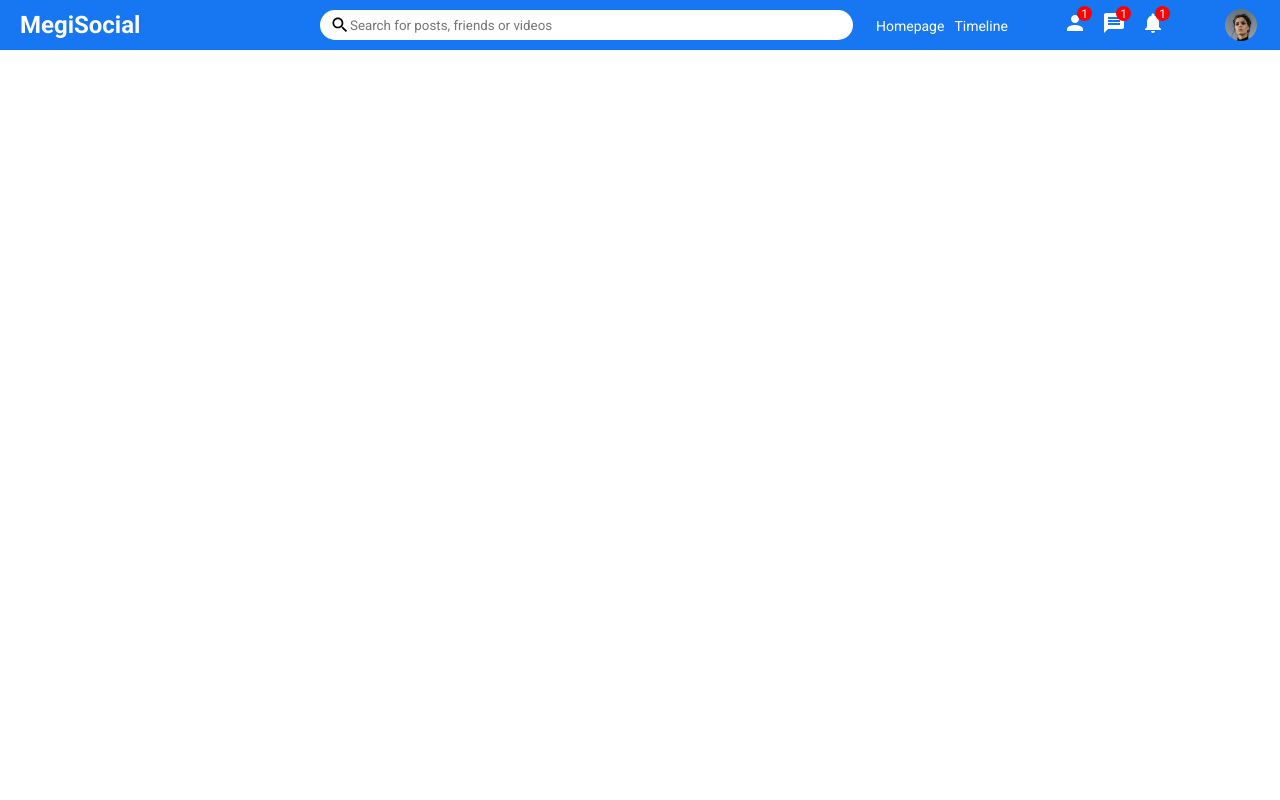
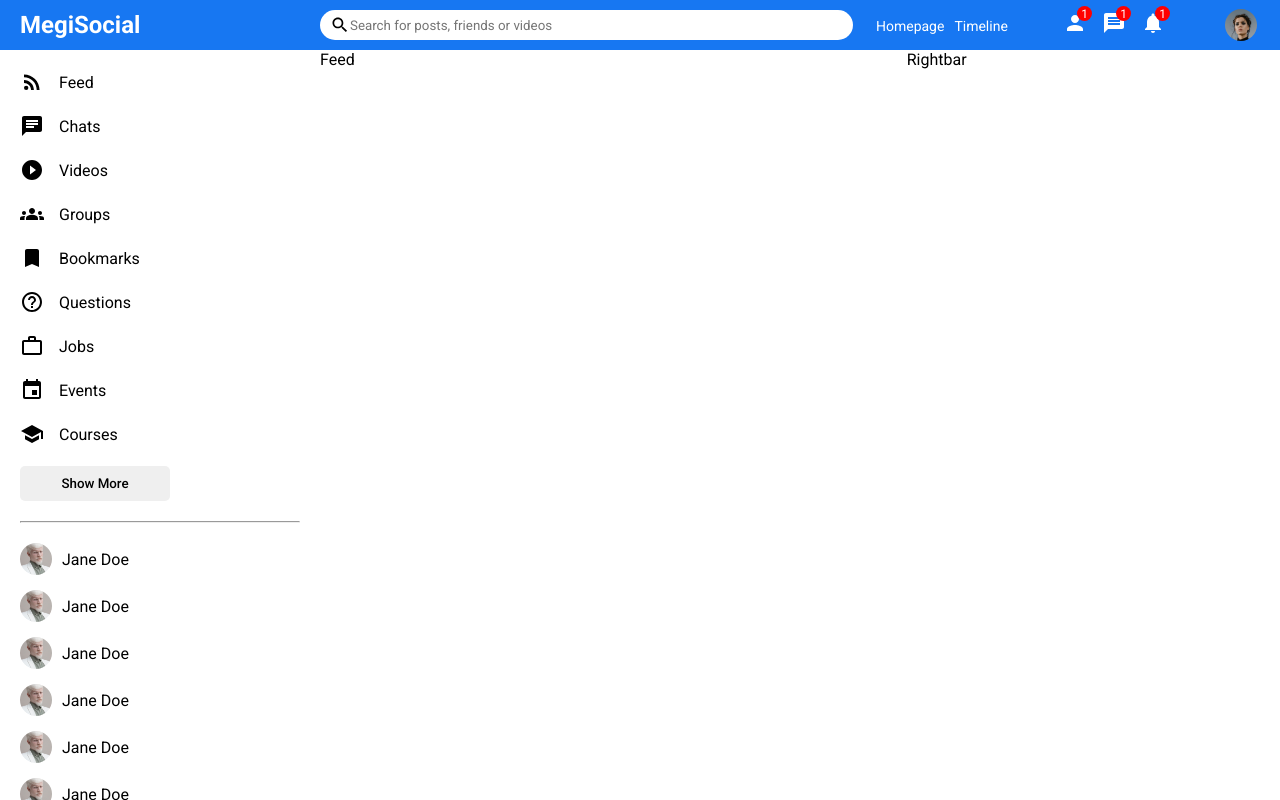
Before and after one commit to PadalaBalaSivaSaiMegiReddy/react_social_media_app, a React (Vite) app in the folder client/: page / in a window 1280 px wide. Built offline with nearby package versions, Linux system fonts and the light colour scheme.

Commit message:
sidebar done

```diff
--- a/client/src/components/feed/Feed.css
+++ b/client/src/components/feed/Feed.css
@@ -0,0 +1,3 @@
+.feed{
+    flex: 5.5;
+}
--- a/client/src/components/feed/Feed.jsx
+++ b/client/src/components/feed/Feed.jsx
@@ -1,8 +1,8 @@
-import React from 'react'
+import './Feed.css'
 
 function Feed() {
   return (
-    <div>Feed</div>
+    <div className='feed'>Feed</div>
   )
 }
 
--- a/client/src/components/rightbar/Rightbar.css
+++ b/client/src/components/rightbar/Rightbar.css
@@ -0,0 +1,3 @@
+.rightbar{
+    flex: 3.5;
+}
--- a/client/src/components/rightbar/Rightbar.jsx
+++ b/client/src/components/rightbar/Rightbar.jsx
@@ -1,8 +1,8 @@
-import React from 'react'
+import './Rightbar.css'
 
 function Rightbar() {
   return (
-    <div>Rightbar</div>
+    <div className='rightbar'>Rightbar</div>
   )
 }
 
--- a/client/src/components/sidebar/Sidebar.css
+++ b/client/src/components/sidebar/Sidebar.css
@@ -0,0 +1,68 @@
+.sidebar{
+    flex: 3;
+    height: calc(100vh - 50px);
+    overflow-y: scroll;
+}
+
+::-webkit-scrollbar{
+    width: 5px;
+}
+
+
+::-webkit-scrollbar-track{
+background-color: #f1f1f1;
+}
+::-webkit-scrollbar-thumb{
+
+background-color: gray;}
+
+.sidebarWrapper{
+    padding: 20px;
+}
+
+.sidebarList{
+    padding: 0;
+    margin: 0;
+    list-style: none;
+}
+
+.sidebarListItem{
+    display: flex;
+    align-items: center;
+    margin-bottom: 20px;
+}
+
+.sidebarIcon{
+    margin-right: 15px;
+}
+.sidebarButton{
+    width: 150px;
+    padding: 10px;
+    background-color: #efefef;
+    border: none;
+    border-radius: 5px;
+    font-weight: 500;
+}
+
+.sidebarHr{
+    margin: 20px 0;
+}
+
+.sidebarFriendsList{
+    padding: 0;
+    margin: 0;
+    list-style: none;
+}
+
+.sidebarFriend{
+    display: flex;
+    align-items: center;
+    margin-bottom: 15px;
+}
+.sidebarFriendImg{
+    width: 32px;
+    height: 32px;
+    border-radius: 50%;
+    object-fit: cover;
+    margin-right: 10px;
+}
--- a/client/src/components/sidebar/Sidebar.jsx
+++ b/client/src/components/sidebar/Sidebar.jsx
@@ -1,8 +1,127 @@
-import React from 'react'
+import './Sidebar.css'
+import RssFeedIcon from '@mui/icons-material/RssFeed';
+import ChatIcon from '@mui/icons-material/Chat';
+import PlayCircleFilledIcon from '@mui/icons-material/PlayCircleFilled';
+import GroupsIcon from '@mui/icons-material/Groups';
+import BookmarkIcon from '@mui/icons-material/Bookmark';
+import HelpOutlineIcon from '@mui/icons-material/HelpOutline';
+import WorkOutlineIcon from '@mui/icons-material/WorkOutline';
+import EventIcon from '@mui/icons-material/Event';
+import SchoolIcon from '@mui/icons-material/School';
 
 function Sidebar() {
   return (
-    <div>Sidebar</div>
+    <div className='sidebar'>
+      <div className="sidebarWrapper">
+        <ul className="sidebarList">
+          <li className="sidebarListItem">
+            <RssFeedIcon className='sidebarIcon'/>
+            <span className="sidebarListItemText">Feed</span>
+          </li>
+          <li className="sidebarListItem">
+            <ChatIcon className="sidebarIcon" />
+            <span className="sidebarListItemText">Chats</span>
+          </li>
+          <li className="sidebarListItem">
+            <PlayCircleFilledIcon className="sidebarIcon" />
+            <span className="sidebarListItemText">Videos</span>
+          </li>
+          <li className="sidebarListItem">
+            <GroupsIcon className="sidebarIcon" />
+            <span className="sidebarListItemText">Groups</span>
+          </li>
+          <li className="sidebarListItem">
+            <BookmarkIcon className="sidebarIcon" />
+            <span className="sidebarListItemText">Bookmarks</span>
+          </li>
+          <li className="sidebarListItem">
+            <HelpOutlineIcon className="sidebarIcon" />
+            <span className="sidebarListItemText">Questions</span>
+          </li>
+          <li className="sidebarListItem">
+            <WorkOutlineIcon className="sidebarIcon" />
+            <span className="sidebarListItemText">Jobs</span>
+          </li>
+          <li className="sidebarListItem">
+            <EventIcon className="sidebarIcon" />
+            <span className="sidebarListItemText">Events</span>
+          </li>
+          <li className="sidebarListItem">
+            <SchoolIcon className="sidebarIcon" />
+            <span className="sidebarListItemText">Courses</span>
+          </li>
+        </ul>
+        <button className='sidebarButton'>Show More</button>
+        <hr className='sidebarHr'/>
+        <ul className="sidebarFriendsList">
+          <li className="sidebarFriend">
+            <img className='sidebarFriendImg' src="../src/assets/person/2.jpeg" alt="" />
+            <span className='sidebarFriendName'>Jane Doe</span>
+          </li>
+          <li className="sidebarFriend">
+            <img className='sidebarFriendImg' src="../src/assets/person/2.jpeg" alt="" />
+            <span className='sidebarFriendName'>Jane Doe</span>
+          </li>
+          <li className="sidebarFriend">
+            <img className='sidebarFriendImg' src="../src/assets/person/2.jpeg" alt="" />
+            <span className='sidebarFriendName'>Jane Doe</span>
+          </li>
+          <li className="sidebarFriend">
+            <img className='sidebarFriendImg' src="../src/assets/person/2.jpeg" alt="" />
+            <span className='sidebarFriendName'>Jane Doe</span>
+          </li>
+          <li className="sidebarFriend">
+            <img className='sidebarFriendImg' src="../src/assets/person/2.jpeg" alt="" />
+            <span className='sidebarFriendName'>Jane Doe</span>
+          </li>
+          <li className="sidebarFriend">
+            <img className='sidebarFriendImg' src="../src/assets/person/2.jpeg" alt="" />
+            <span className='sidebarFriendName'>Jane Doe</span>
+          </li>
+          <li className="sidebarFriend">
+            <img className='sidebarFriendImg' src="../src/assets/person/2.jpeg" alt="" />
+            <span className='sidebarFriendName'>Jane Doe</span>
+          </li>
+          <li className="sidebarFriend">
+            <img className='sidebarFriendImg' src="../src/assets/person/2.jpeg" alt="" />
+            <span className='sidebarFriendName'>Jane Doe</span>
+          </li>
+          <li className="sidebarFriend">
+            <img className='sidebarFriendImg' src="../src/assets/person/2.jpeg" alt="" />
+            <span className='sidebarFriendName'>Jane Doe</span>
+          </li>
+          <li className="sidebarFriend">
+            <img className='sidebarFriendImg' src="../src/assets/person/2.jpeg" alt="" />
+            <span className='sidebarFriendName'>Jane Doe</span>
+          </li>
+          <li className="sidebarFriend">
+            <img className='sidebarFriendImg' src="../src/assets/person/2.jpeg" alt="" />
+            <span className='sidebarFriendName'>Jane Doe</span>
+          </li>
+          <li className="sidebarFriend">
+            <img className='sidebarFriendImg' src="../src/assets/person/2.jpeg" alt="" />
+            <span className='sidebarFriendName'>Jane Doe</span>
+          </li>
+          <li className="sidebarFriend">
+            <img className='sidebarFriendImg' src="../src/assets/person/2.jpeg" alt="" />
+            <span className='sidebarFriendName'>Jane Doe</span>
+          </li>
+          <li className="sidebarFriend">
+            <img className='sidebarFriendImg' src="../src/assets/person/2.jpeg" alt="" />
+            <span className='sidebarFriendName'>Jane Doe</span>
+          </li>
+          <li className="sidebarFriend">
+            <img className='sidebarFriendImg' src="../src/assets/person/2.jpeg" alt="" />
+            <span className='sidebarFriendName'>Jane Doe</span>
+          </li>
+          <li className="sidebarFriend">
+            <img className='sidebarFriendImg' src="../src/assets/person/2.jpeg" alt="" />
+            <span className='sidebarFriendName'>Jane Doe</span>
+          </li>
+        </ul>
+
+      </div>
+    </div>
   )
 }
 
--- a/client/src/pages/home/Home.css
+++ b/client/src/pages/home/Home.css
@@ -0,0 +1,4 @@
+.homeContainer{
+    display: flex;
+    width: 100%;
+}
--- a/client/src/pages/home/Home.jsx
+++ b/client/src/pages/home/Home.jsx
@@ -1,9 +1,17 @@
+import Feed from "../../components/feed/Feed";
+import Rightbar from "../../components/rightbar/Rightbar";
+import Sidebar from "../../components/sidebar/Sidebar";
 import TopBar from "../../components/topbar/TopBar";
 import "./Home.css";
 function Home() {
   return (
     <>
     <TopBar/>
+    <div className="homeContainer">
+    <Sidebar/>
+    <Feed/>
+    <Rightbar/>
+    </div>
     </>
   )
 }
```
